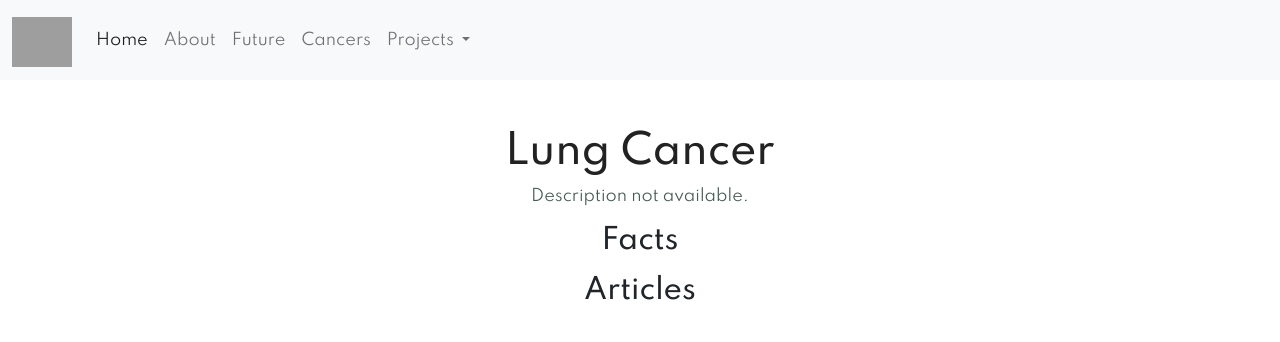
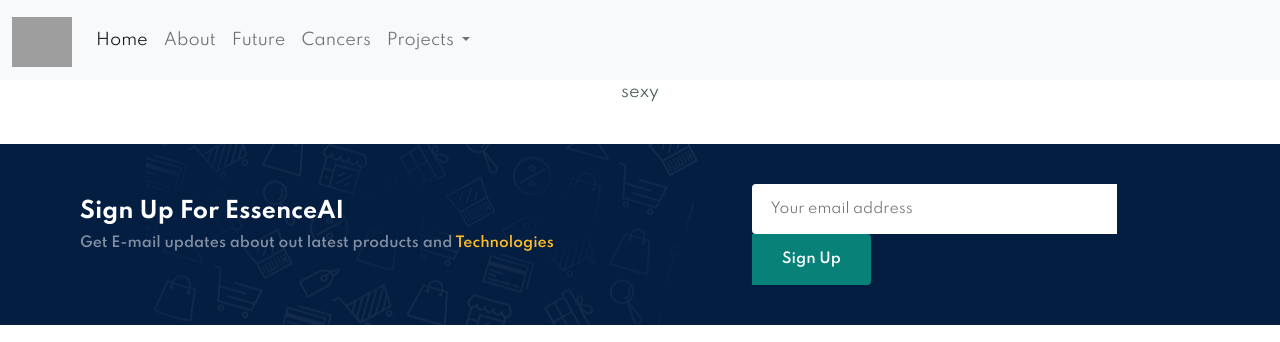
Before and after one commit to dhilanfye34/EssenceAI, a Flask app: a page that uses app/templates/cancer.html in a window 1280 px wide. Shown: the top 342 px of the page. Run offline with Flask 3, Linux system fonts and the light colour scheme; grey boxes are pictures that could not be loaded.

Commit message:
debugging

```diff
--- a/app/templates/cancer.html
+++ b/app/templates/cancer.html
@@ -3,6 +3,8 @@
 {% block title %}{{ cancer_type }}{% endblock %}
 
 {% block content %}
+<p>sexy</p>
+{#
 <div class="container mt-5">
     <h1>{{ cancer_type }}</h1>
     <p>{{ description }}</p>
@@ -23,5 +25,5 @@
         </li>
         {% endfor %}
     </ul>
-</div>
+</div> #}
 {% endblock %}
```
